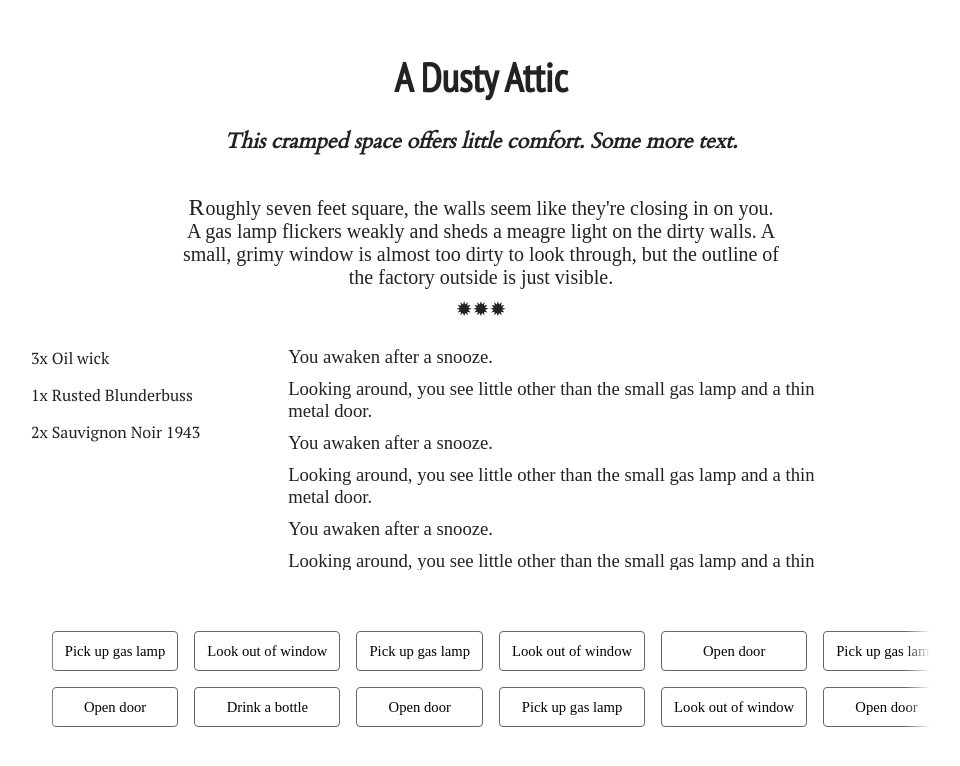
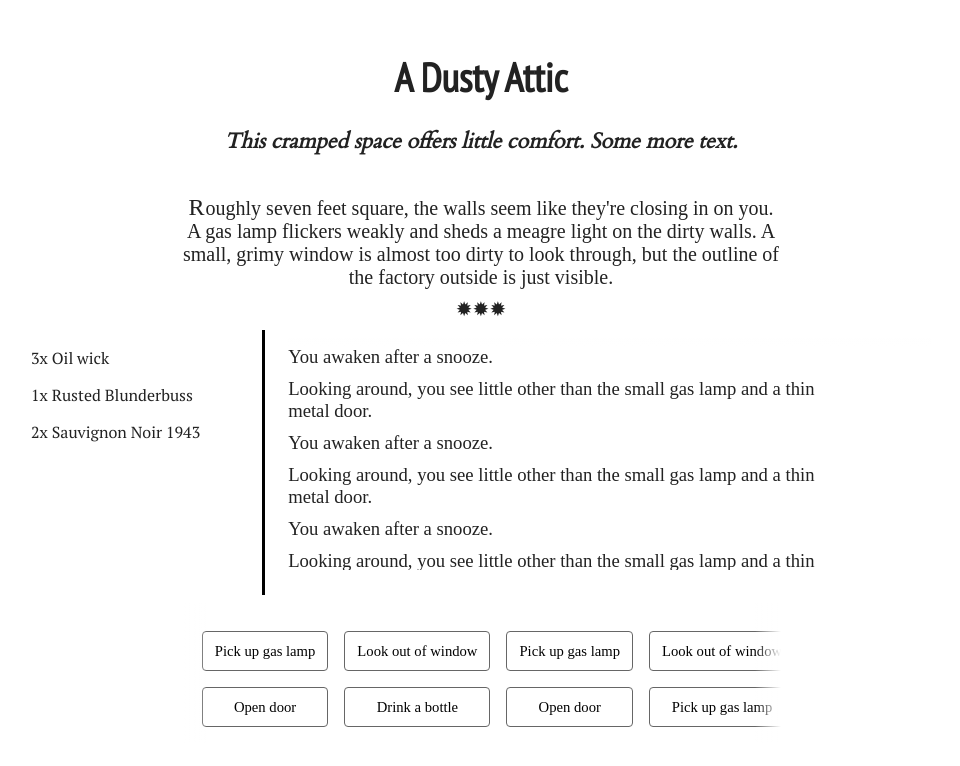
Before and after one commit to bedekelly/5.38, a React app: page / in a window 1280 px wide. Shown: the top 766 px of the page, without its empty margins (159-1119 px from the left). Built offline with nearby package versions, Linux system fonts and the light colour scheme.

Commit message:
Fix inventory layout and horizontal scrolling fade-bars

```diff
--- a/src/App/Inventory/Inventory.css
+++ b/src/App/Inventory/Inventory.css
@@ -16,3 +16,17 @@
 .inventory h3 {
   font-size: 20pt;
 }
+
+@media(min-width: 768px) {
+  .inventory {
+    overflow: scroll;
+    max-height: 100%;
+    height: 100%;
+    width: 90%;
+    border-right: 0.25vw solid black;
+  }
+
+  .inventory-list {
+    overflow: scroll;
+  }
+}
--- a/src/App/Options/Options.css
+++ b/src/App/Options/Options.css
@@ -16,5 +16,8 @@
     overflow-x: scroll;
     width: 100%;
     flex-flow: column wrap;
+    max-width: 37.5rem;
+    margin-left: auto;
+    margin-right: auto;
   }
 }
--- a/src/App/layout/DesktopLayout/DesktopLayout.js
+++ b/src/App/layout/DesktopLayout/DesktopLayout.js
@@ -16,7 +16,7 @@ function DesktopLayout({ inventory, room, ledgerEntries, options, chooseOption }
       <VerticalScroll gridArea="ledger" maxHeight="30vh">
         <Ledger entries={ledgerEntries} />
       </VerticalScroll>
-      <HorizontalScroll gridArea="options" maxWidth="19vh">
+      <HorizontalScroll gridArea="options" maxWidth="37.5rem">
         <Options options={options} chooseOption={chooseOption}/>
       </HorizontalScroll>
     </React.Fragment>
--- a/src/App/layout/Scrolling/HorizontalScroll.css
+++ b/src/App/layout/Scrolling/HorizontalScroll.css
@@ -1,6 +1,13 @@
 .h-scrollable-container {
   position: relative;
   width: 100%;
+}
+
+@media(min-width: 768px) {
+  .h-scrollable-container {
+    margin-left: auto;
+    margin-right: auto;
+  }
 }
 
 .h-scrollable {
--- a/src/App/layout/Scrolling/HorizontalScroll.js
+++ b/src/App/layout/Scrolling/HorizontalScroll.js
@@ -3,9 +3,9 @@ import React from 'react';
 import './HorizontalScroll.css';
 
 
-function HorizontalScroll({ maxHeight, children, gridArea }) {
-  const innerStyle = { maxHeight };
-  const outerStyle = { maxHeight, gridArea }
+function HorizontalScroll({ maxHeight, maxWidth, children, gridArea }) {
+  const innerStyle = { maxHeight, maxWidth };
+  const outerStyle = { maxHeight, maxWidth, gridArea }
   return (
     <div className="h-scrollable-container" style={ outerStyle }>
       <div className="h-scrollable" style={ innerStyle }>
```
